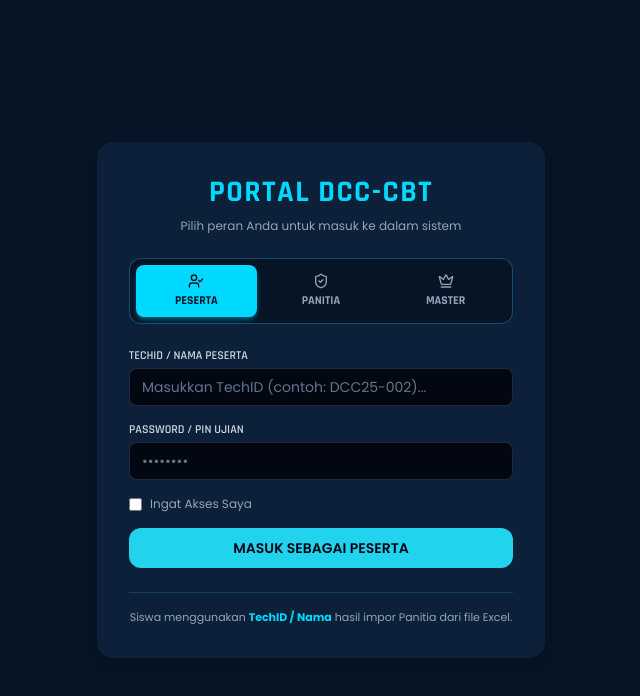
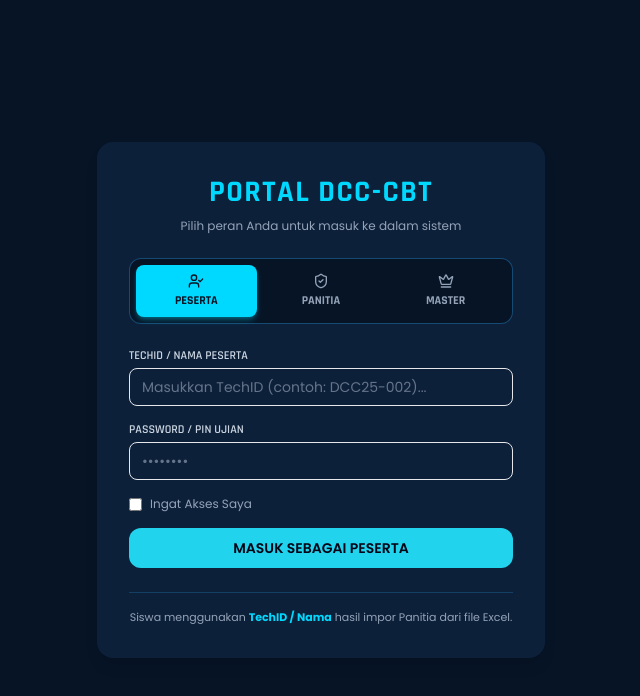
Before and after one commit to dcc-daruttaufiq/dcc-cbt-system, a React (Vite) app in the folder client/: page /login in a window 1280 px wide. Shown: the top 696 px of the page, without its empty margins (319-959 px from the left). Built offline with nearby package versions, Linux system fonts and the light colour scheme.

Commit message:
ngisiiiiiiiiiiiiiiiiiiiiiiing

```diff
--- a/client/src/components/ui/Input.jsx
+++ b/client/src/components/ui/Input.jsx
@@ -7,13 +7,13 @@ export default function Input({ className, label, error, ...props }) {
       {label && <label className="text-sm font-sans font-medium text-slate-300">{label}</label>}
       <input
         className={cn(
-          "w-full px-3 py-2 bg-[#030712] border border-slate-800 rounded-lg text-white font-sans placeholder:text-slate-500 focus:outline-none focus:border-cyan-400 transition-all text-sm",
-          error && "border-rose-500 focus:border-rose-500",
+          "w-full px-3 py-2 bg-surface border border-customBorder rounded-lg text-white font-sans placeholder:text-slate-500 focus:outline-none focus:ring-2 focus:ring-primary/50 focus:border-primary transition-all text-sm",
+          error && "border-red-500 focus:ring-red-500/50 focus:border-red-500",
           className
         )}
         {...props}
       />
-      {error && <span className="text-xs text-rose-400 font-sans">{error}</span>}
+      {error && <span className="text-xs text-red-400 font-sans">{error}</span>}
     </div>
   );
 }
```
